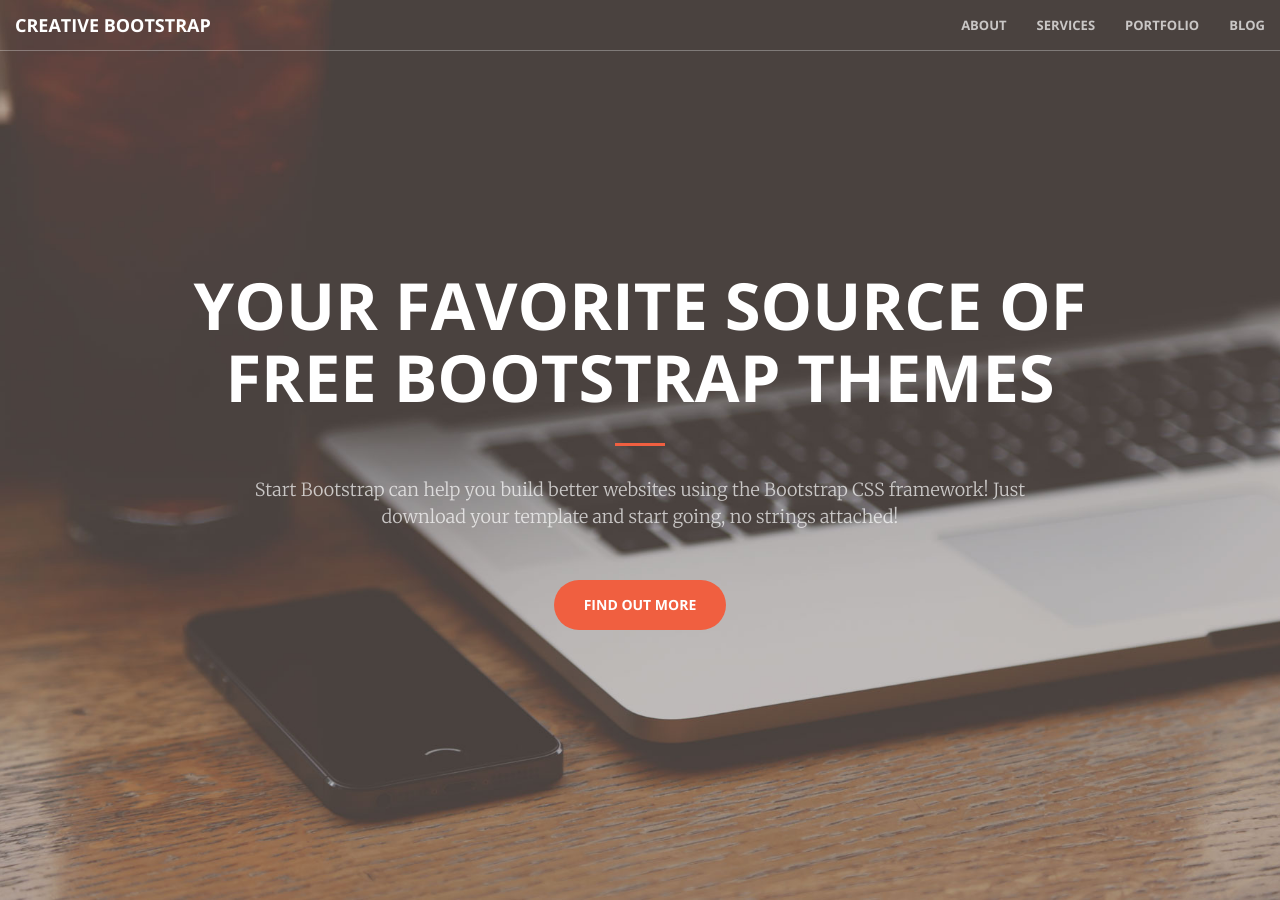
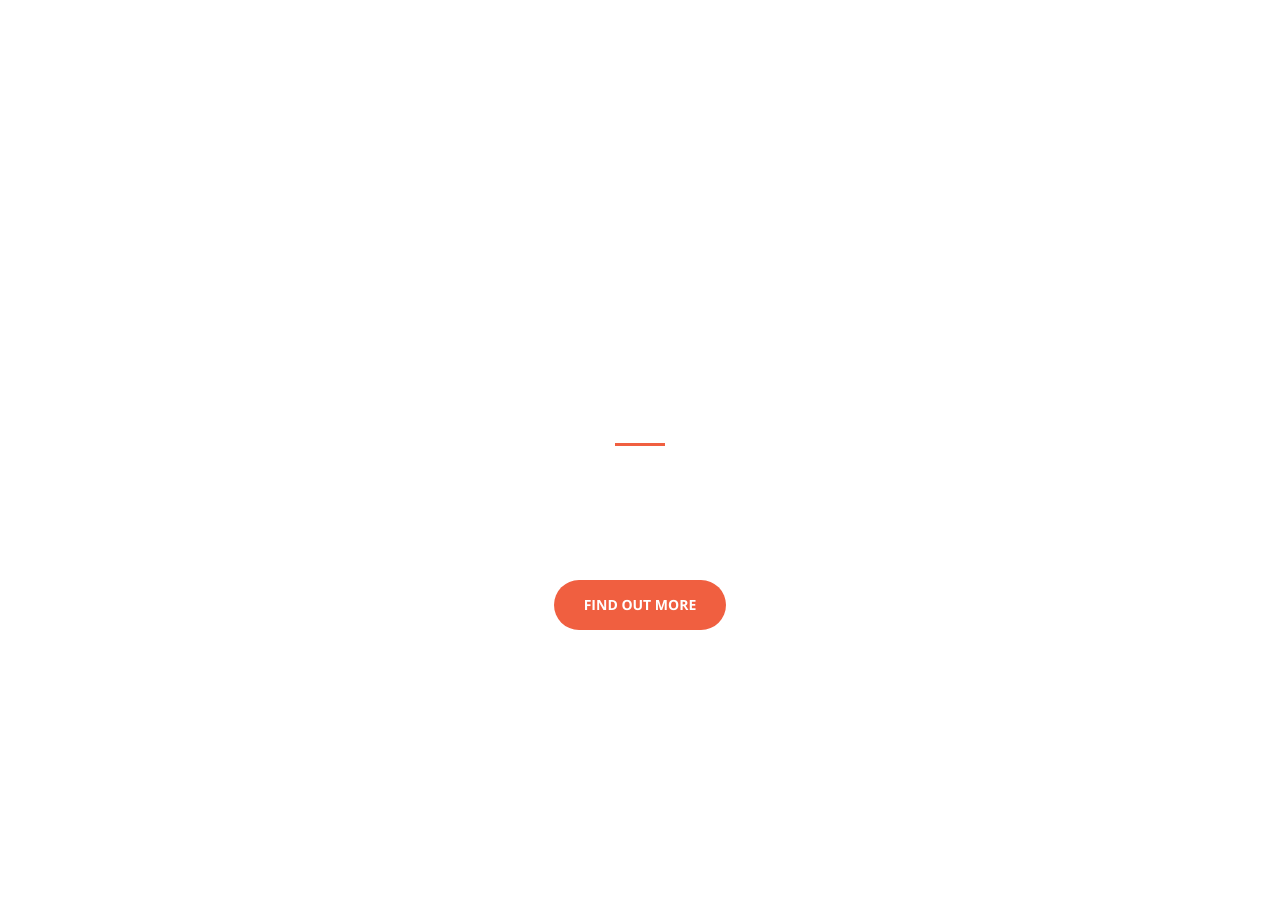
Before and after one commit to IamManchanda/creative-bootstrap, a Jekyll site: the page built from index.html, in a window 1280 px wide and 900 px high. Built offline with Jekyll 4.4.1, drawn with Linux system fonts in a browser that asks for light colours.

Commit message:
Correcting Basic issues with github pages

```diff
--- a/css/creative.css
+++ b/css/creative.css
@@ -178,7 +178,7 @@
     min-height: auto;
     text-align: center;
     color: #fff;
-    background-image: url(/img/header.jpg);
+    background-image: url({{ site.baseurl }}/img/header.jpg);
     background-position: center;
     -webkit-background-size: cover;
     -moz-background-size: cover;
--- a/portfolio.html
+++ b/portfolio.html
@@ -8,7 +8,7 @@
 			{% for portfolio_item in site.portfolio  %}
 				<div class="col-lg-4 col-sm-6">
 					<a href="{{ portfolio_item.link }}" class="portfolio-box">
-						<img src="{{ portfolio_item.image_path }}" class="img-responsive" alt="">
+						<img src="{{ site.baseurl }}/{{ portfolio_item.image_path }}" class="img-responsive" alt="">
 						<div class="portfolio-box-caption">
 							<div class="portfolio-box-caption-content">
 								<div class="project-category text-faded">
```
